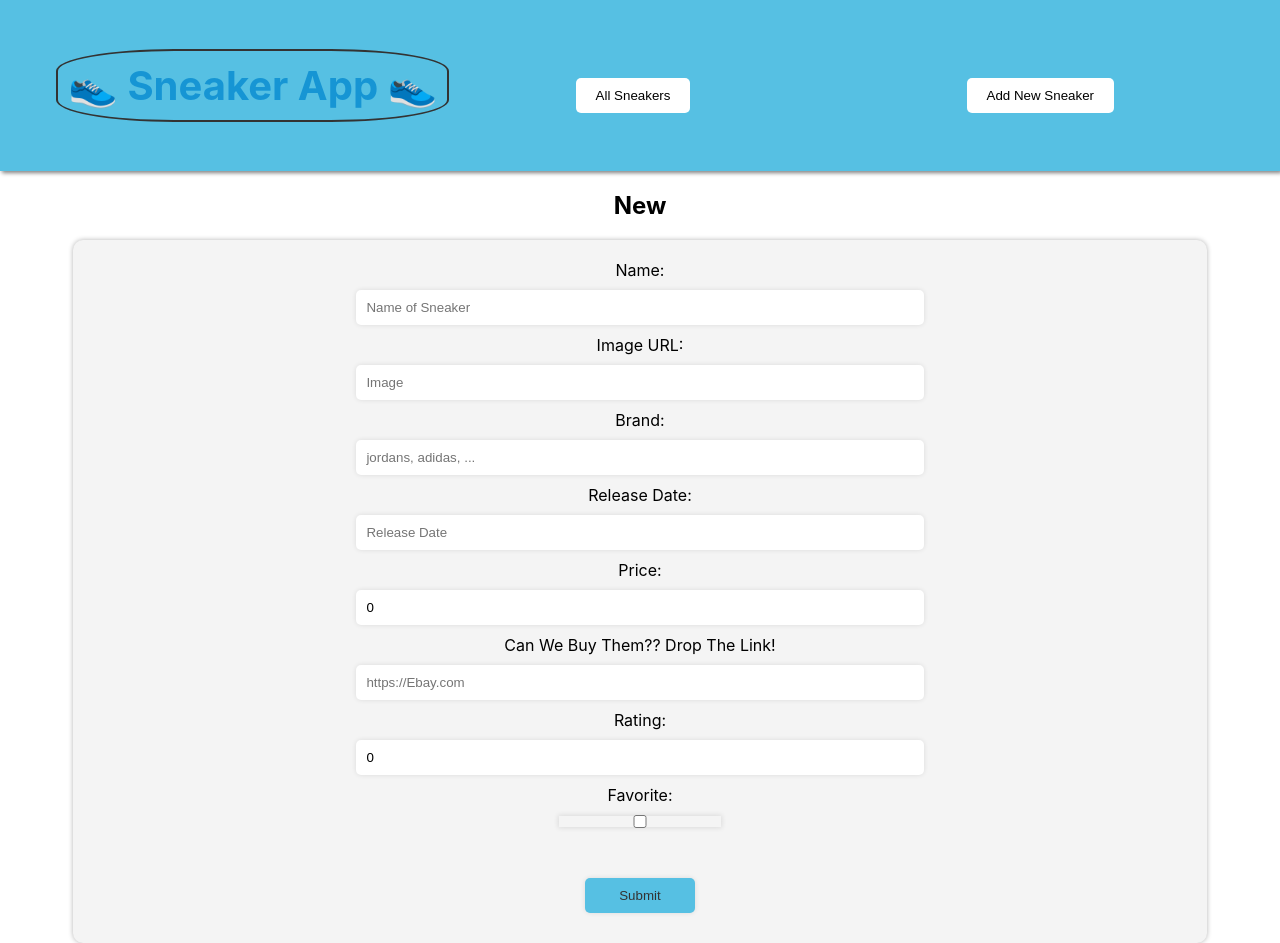
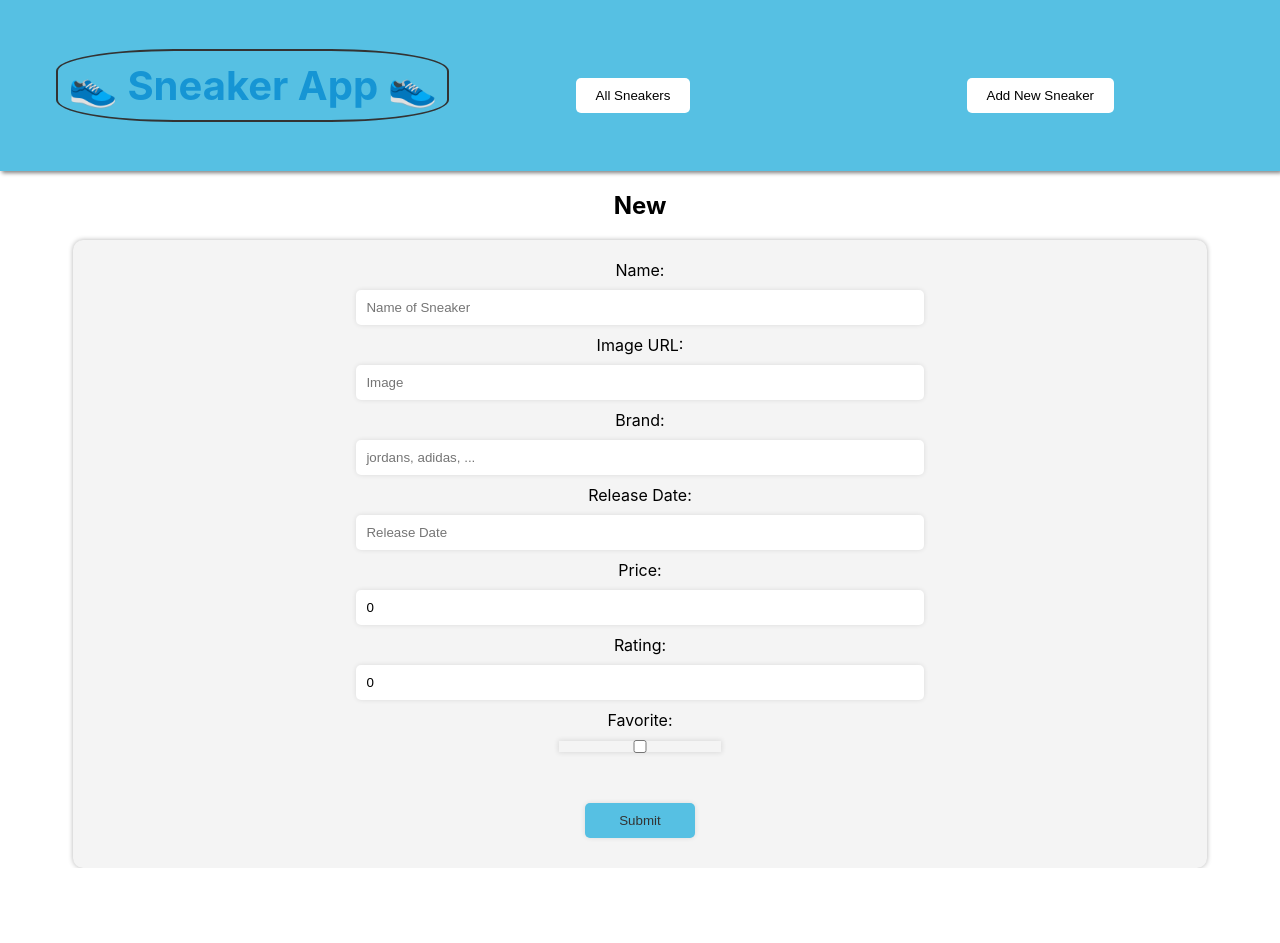
Before and after one commit to Shani4-1/Sneakers_FrontEnd, a React (Create React App) app: page /sneakers/new in a window 1280 px wide. After the commit the page ends 868 px from the top, so only its background shows below. Built offline with nearby package versions, Linux system fonts and the light colour scheme.

Commit message:
debugged CRUD functionality

```diff
--- a/src/Components/SneakerNewForm.js
+++ b/src/Components/SneakerNewForm.js
@@ -25,7 +25,6 @@ function SneakerNewForm() {
     brand: "",
     release_date: "",
     price: 0,
-    purchase_url: "",
     rating: 0,
     is_favorite: false,
   });
@@ -93,7 +92,7 @@ function SneakerNewForm() {
           placeholder="0"
           onChange={handleTextChange}
         />
-        <label htmlFor="purchase_url">Can We Buy Them?? Drop The Link!</label>
+        {/* <label htmlFor="purchase_url">Can We Buy Them?? Drop The Link!</label>
         <input
           id="purchase_url"
           type="text"
@@ -101,7 +100,7 @@ function SneakerNewForm() {
           value={sneaker.purchase_url}
           placeholder="https://Ebay.com"
           onChange={handleTextChange}
-        />
+        /> */}
 
         <label htmlFor="rating">Rating:</label>
         <input
```
